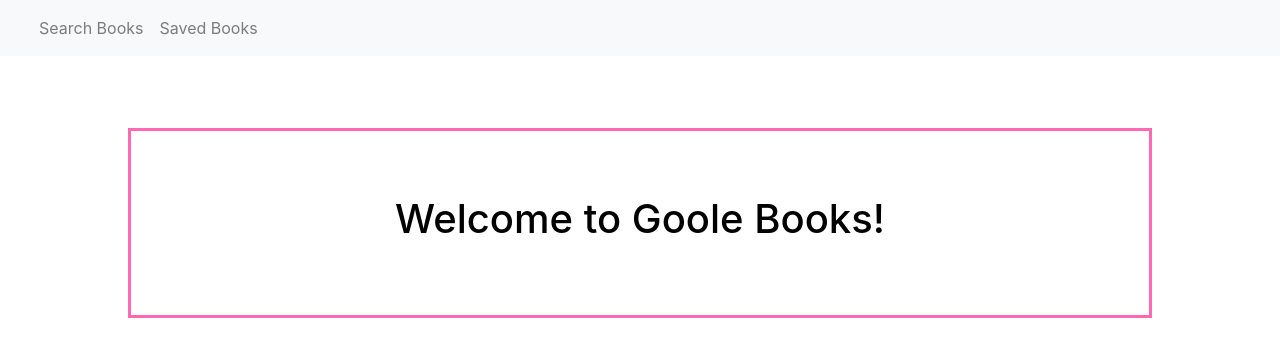
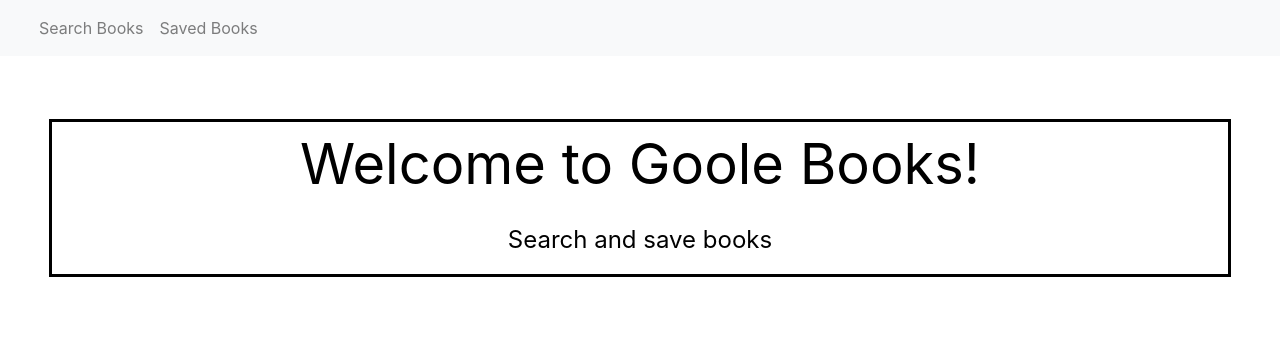
Before and after one commit to Alexandra-Hionis/Google-Book-Search, a React (Create React App) app in the folder client/: page /SavePage in a window 1280 px wide. Shown: the top 356 px of the page. Built offline with nearby package versions, Linux system fonts and the light colour scheme.

Commit message:
finished header component

```diff
--- a/client/src/App.css
+++ b/client/src/App.css
@@ -4,14 +4,24 @@
 }
 
 
-
+.row {
+  border: 3px solid black;
+  margin: 7% 5% 5% 5%;
+}
 
 /* header styles */
 .header {
   color: black;
-  border: 3px solid hotpink;
-  margin: 10%;
-  padding: 5%;
+
+  padding: 3% 5% 5% 5%;
   text-align: center;
+  white-space: nowrap;
+}
 
+#header-title {
+  font-size: 7vh;
 }
+
+#header-sub-title {
+  font-size: 3vh;
+}
--- a/client/src/App.js
+++ b/client/src/App.js
@@ -24,9 +24,9 @@ function App() {
     <Route exact path="/SearchPage" component={SearchBooks} />
     <Route exact path="/SavePage" component={SavedBooks} />
     </Wrapper>
-    <div>
+
     <Header />
-    </div>
+
 
       </Router>
   );
--- a/client/src/components/Header.js
+++ b/client/src/components/Header.js
@@ -1,17 +1,17 @@
 import React from "react";
 import '../App.css';
-import Logo from "../images/google-books-logo.png";
 import Row from "./Row.js";
 import Col from "./Col.js";
 
-function Container() {
+function Header() {
     return (
 
         <div className="header">
-            <Row>
-                <Col size="sm-12">
+            <Row className="row">
+                <Col className="col" size="sm-12">
 
-            <h1>Welcome to Goole Books!</h1>
+            <p id="header-title">Welcome to Goole Books!</p>
+            <p id="header-sub-title">Search and save books</p>
 
             </Col>
             </Row>
@@ -20,4 +20,4 @@ function Container() {
     );
 }
 
-export default Container;
+export default Header;
--- a/client/src/pages/SearchPage.js
+++ b/client/src/pages/SearchPage.js
@@ -0,0 +1,23 @@
+import React from "react";
+import '../App.css';
+import Row from "../components/Row.js";
+import Col from "../components/Col.js";
+
+function Header() {
+    return (
+
+        <div className="header">
+            <Row className="row">
+                <Col className="col" size="sm-12">
+
+            <p id="header-title">Welcome to Goole Books!</p>
+            <p id="header-sub-title">Search and save books</p>
+
+            </Col>
+            </Row>
+        </div>
+
+    );
+}
+
+export default Header;
```
